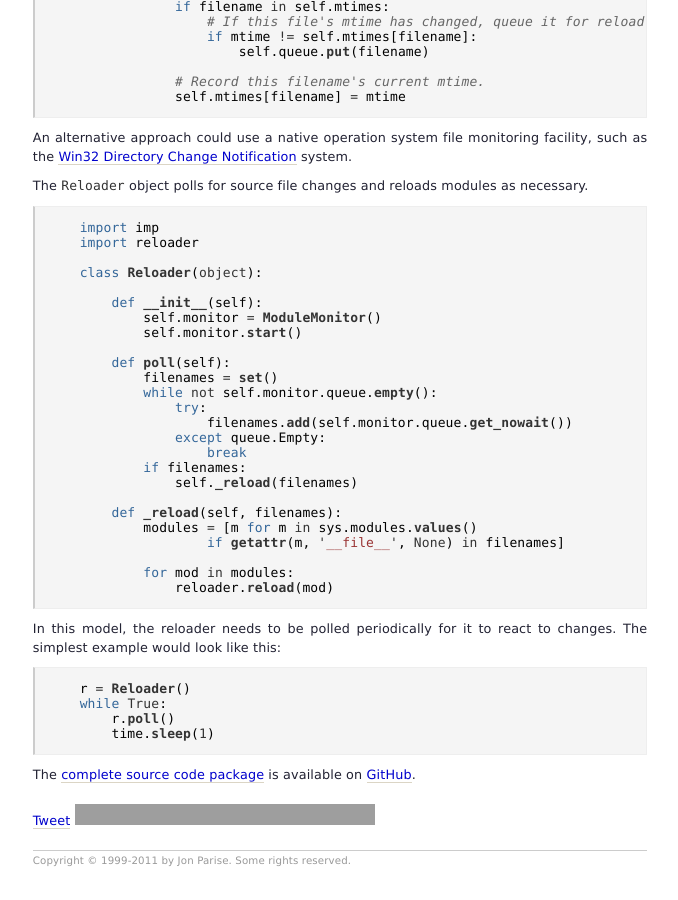
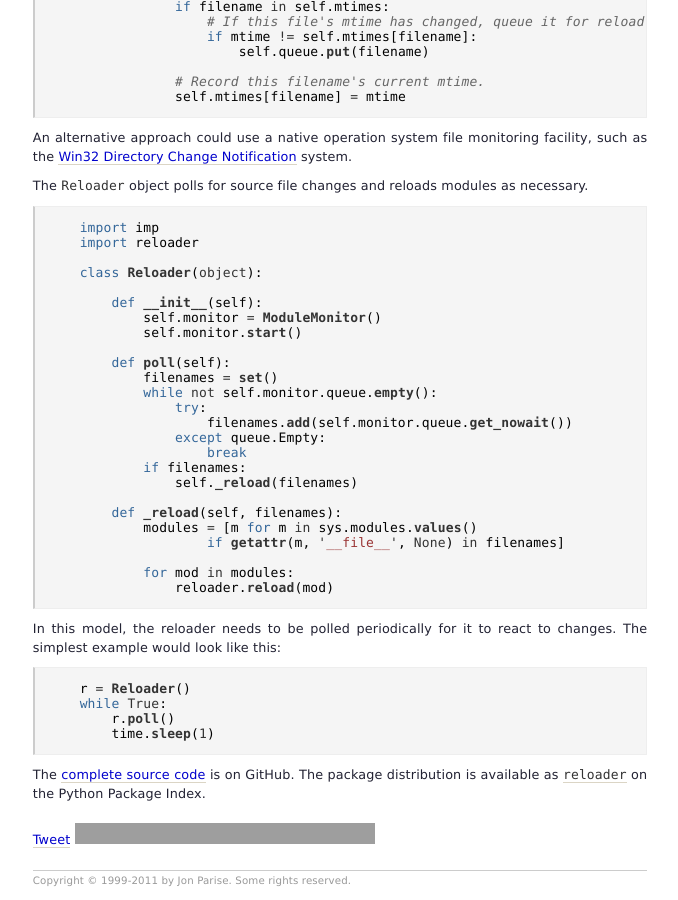
Before and after one commit to jparise/jparise.github.com, a Jekyll site: the page built from _posts/2010-10-24-python-reloading.markdown, in a window 1280 px wide and 900 px high, scrolled down 3862 px, cut to the strip 0-900 px from the top of the window. Shown: the whole strip, without its empty margins (300-978 px from the left). Built offline with Jekyll 4.4.1, drawn with Linux system fonts in a browser that asks for light colours; Markdown is read by kramdown in place of the engine named in the settings; comment, search, counter and statistics services are not loaded; grey boxes are pictures that could not be loaded.

Commit message:
Link to the 'reloader' package distribution.

```diff
--- a/_posts/2010-10-24-python-reloading.markdown
+++ b/_posts/2010-10-24-python-reloading.markdown
@@ -316,7 +316,8 @@ changes.  The simplest example would look like this:
 
 {% endhighlight %}
 
-The [complete source code package][source] is available on [GitHub][].
+The [complete source code][source] is on GitHub.  The package distribution is
+available as [`reloader`][pypi] on the Python Package Index.
 
 [python]: http://www.python.org/
 [imp.reload()]: http://docs.python.org/3.1/library/imp.html#imp.reload
```
Also changed, not shown: other parts of _posts/2010-10-24-python-reloading.markdown (+1 -1 lines).
